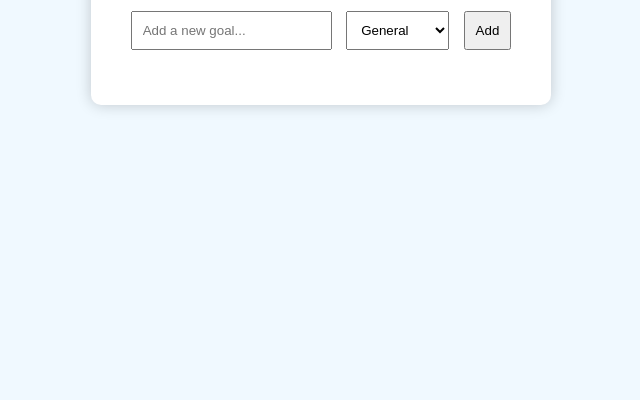
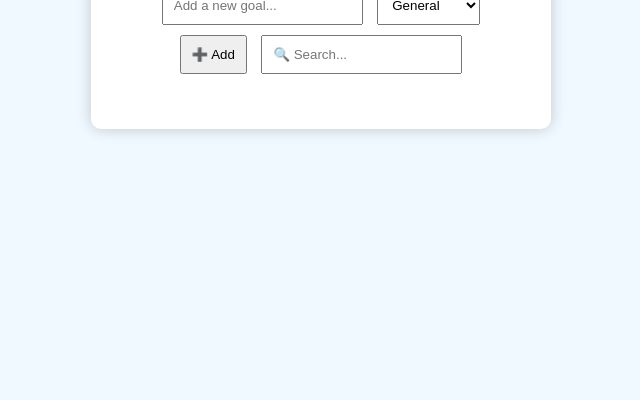
Before and after one commit to Sirisha1712/Bucket-list-tracker, a plain HTML site: page index.html in a window 1280 px wide. Shown: the part 400-800 px from the top of the page, without its empty margins (319-959 px from the left). Drawn offline with Linux system fonts and the light colour scheme.

Commit message:
Update index.html

```diff
--- a/index.html
+++ b/index.html
@@ -16,7 +16,11 @@
       <option value="Skills">Skills</option>
       <option value="Adventure">Adventure</option>
     </select>
-    <button onclick="addGoal()">Add</button>
+    <button onclick="addGoal()">➕ Add</button>
+
+    <input type="text" id="searchInput" placeholder="🔍 Search..." oninput="renderGoals()" />
+
+    <div id="progressDisplay"></div>
 
     <ul id="goalList"></ul>
   </div>
```
